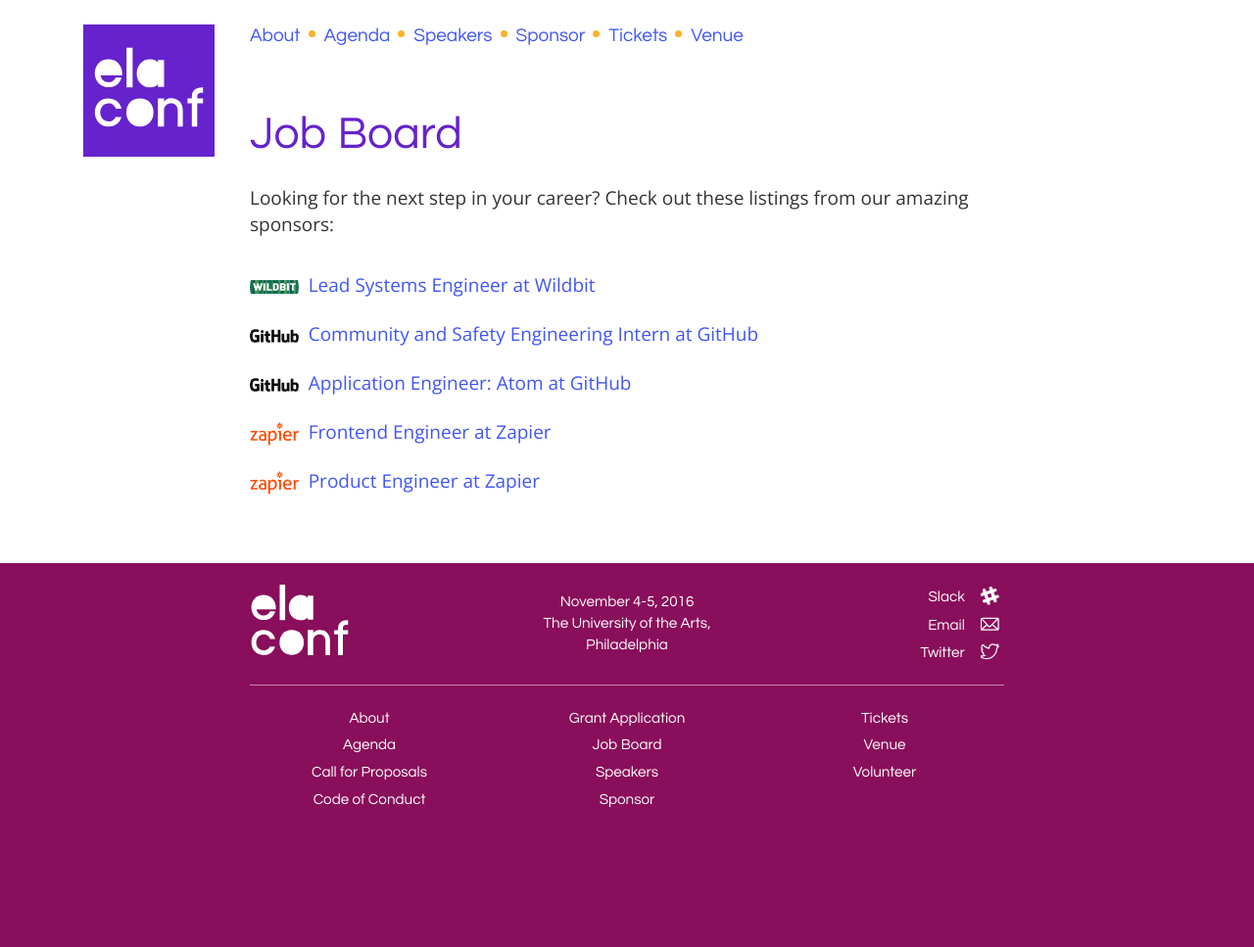
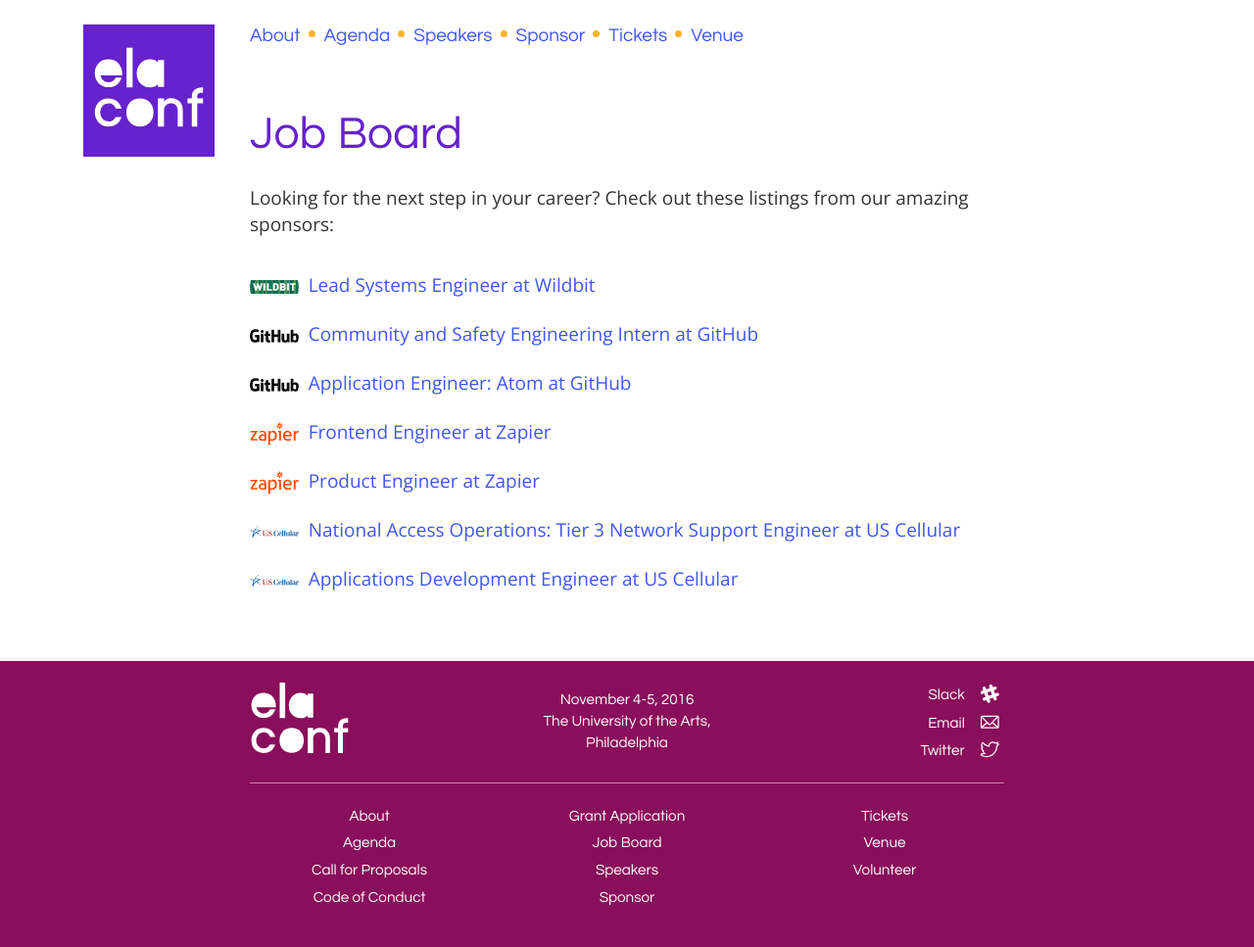
Before and after one commit to elaconf/elaconf.github.io, a Jekyll site: the page built from jobs/index.md, in a window 1280 px wide. Shown: the whole page at 98% size. Built offline with Jekyll 4.4.1, drawn with Linux system fonts in a browser that asks for light colours; before the commit the page ends 900 px from its top, so only the background shows below that.

Commit message:
adds us cellular jobs per #62

```diff
--- a/jobs/index.md
+++ b/jobs/index.md
@@ -23,6 +23,14 @@ jobs:
   company: Zapier
   link: https://zapier.com/jobs/product-engineer-fall-2016/
   image: zapier.svg
+- position: 'National Access Operations: Tier 3 Network Support Engineer'
+  company: US Cellular
+  link: http://uscellular.jobs/ShowJob/Id/856819/National-Access-Operations-Tier-3-Network-Support-Engineer/
+  image: uscellular.svg
+- position: Applications Development Engineer
+  company: US Cellular
+  link: http://uscellular.jobs/ShowJob/Id/987063/Applications-Development-Engineer/
+  image: uscellular.svg
 description: Browse open jobs from our sponsors.
 ---
 
```
